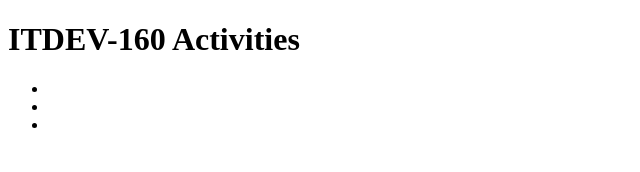
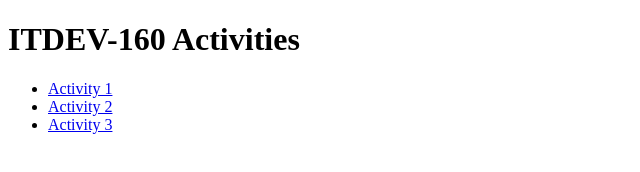
Before and after one commit to daledezma/itdev-160, a plain HTML site: page index.html in a window 1280 px wide. Shown: the whole page, without its empty margins (0-640 px from the left). Drawn offline with Linux system fonts and the light colour scheme.

Commit message:
Activities listed

```diff
--- a/index.html
+++ b/index.html
@@ -8,9 +8,9 @@
 <body>
     <h1>ITDEV-160 Activities</h1>
     <ul>
-        <li><a href="activity-1/index.html"></a></li>
-        <li><a href="activity-2/index.html"></a></li>
-        <li><a href="activity-2/index.html"></a></li>
+        <li><a href="activity-1/index.html">Activity 1</a></li>
+        <li><a href="activity-2/index.html">Activity 2</a></li>
+        <li><a href="activity-2/index.html">Activity 3</a></li>
     </ul>
 </body>
 </html>
```
